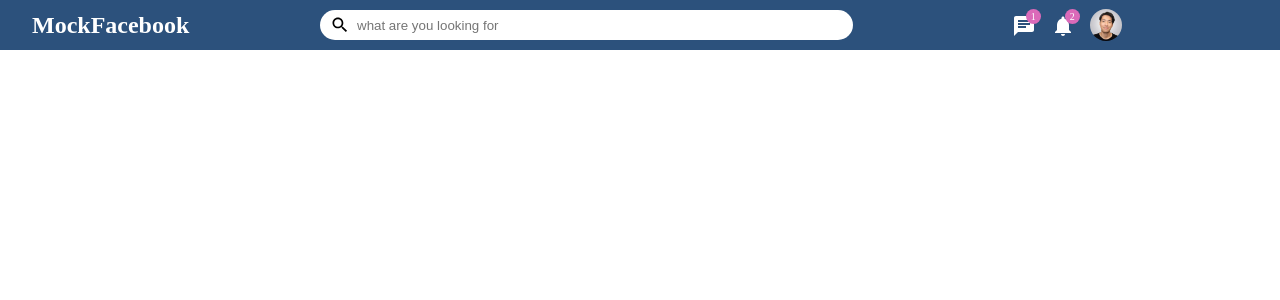
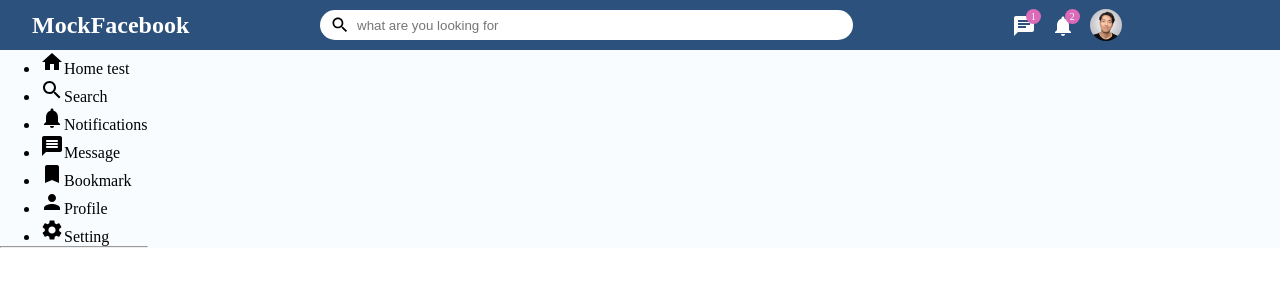
Before and after one commit to TomokiYoshizawa/MockFacebook-client, a React (Vite) app: page / in a window 1280 px wide. Shown: the top 300 px of the page. Built offline with nearby package versions, Linux system fonts and the light colour scheme.

Commit message:
add menu component

```diff
--- /dev/null
+++ b/src/components/Menus/Menus.jsx
@@ -0,0 +1,47 @@
+import React from "react";
+import Home from "@mui/icons-material/Home";
+import Search from "@mui/icons-material/Search";
+import Notification from "@mui/icons-material/Notifications";
+import MessageRounded from "@mui/icons-material/MessageRounded";
+import Bookmark from "@mui/icons-material/Bookmark";
+import Person from "@mui/icons-material/Person";
+import Settings from "@mui/icons-material/Settings";
+function Menus() {
+  return (
+    <div className="menu__wrapper">
+      <ul className="menu__list">
+        <li className="menu__item">
+          <Home className="menu__icon" />
+          <span className="menu__text">Home test</span>
+        </li>
+        <li className="menu__item">
+          <Search className="menu__icon" />
+          <span className="menu__text">Search</span>
+        </li>
+        <li className="menu__item">
+          <Notification className="menu__icon" />
+          <span className="menu__text">Notifications</span>
+        </li>
+        <li className="menu__item">
+          <MessageRounded className="menu__icon" />
+          <span className="menu__text">Message</span>
+        </li>
+        <li className="menu__item">
+          <Bookmark className="menu__icon" />
+          <span className="menu__text">Bookmark</span>
+        </li>
+        <li className="menu__item">
+          <Person className="menu__icon" />
+          <span className="menu__text">Profile</span>
+        </li>
+        <li className="menu__item">
+          <Settings className="menu__icon" />
+          <span className="menu__text">Setting</span>
+        </li>
+      </ul>
+      <hr className="menu__hr" />
+    </div>
+  );
+}
+
+export default Menus;
--- /dev/null
+++ b/src/components/RightBar/RightBar.jsx
@@ -0,0 +1,11 @@
+import React from "react";
+
+function RightBar() {
+  return (
+    <div>
+      <p>rightbar</p>
+    </div>
+  );
+}
+
+export default RightBar;
--- a/src/components/SideBar/SideBar.jsx
+++ b/src/components/SideBar/SideBar.jsx
@@ -1,8 +1,13 @@
 /* eslint-disable no-unused-vars */
 import React from "react";
+import Menus from "../Menus/Menus";
 
 function SideBar() {
-  return <div></div>;
+  return (
+    <div className="sidebar">
+      <Menus />
+    </div>
+  );
 }
 
 export default SideBar;
--- /dev/null
+++ b/src/components/Timeline/Timeline.jsx
@@ -0,0 +1,11 @@
+import React from "react";
+
+function Timeline() {
+  return (
+    <div>
+      <p>timeline</p>
+    </div>
+  );
+}
+
+export default Timeline;
--- a/src/pages/HomePage/HomePage.jsx
+++ b/src/pages/HomePage/HomePage.jsx
@@ -1,13 +1,17 @@
 import TopBar from "../../components/Topbar/Topbar.jsx";
 import SideBar from "../../components/SideBar/SideBar.jsx";
-
+import Timeline from "../../components/Timeline/Timeline.jsx";
+import RightBar from "../../components/RightBar/RightBar.jsx";
+import "./HomePage.scss";
 function HomePage() {
   return (
     <div className="home">
       <TopBar />
-      <SideBar />
-      {/* <Timeline />
-            <Rightbar /> */}
+      <div className="home__container">
+        <SideBar />
+        {/* <Timeline />
+        <RightBar /> */}
+      </div>
     </div>
   );
 }
--- a/src/pages/HomePage/HomePage.scss
+++ b/src/pages/HomePage/HomePage.scss
@@ -0,0 +1,10 @@
+@use "../../styles/partials/variables" as *;
+@use "../../styles/partials/mixins" as *;
+@use "../../styles/partials/colors" as *;
+
+.home {
+  &__container {
+    display: flex;
+    background-color: $colour-mockFacebook-secondary-background;
+  }
+}
--- a/src/styles/partials/_colors.scss
+++ b/src/styles/partials/_colors.scss
@@ -1,4 +1,5 @@
 $colour-mockFacebook-primary: #2c517c;
 $colour-mockFacebook-primary-background: white;
+$colour-mockFacebook-secondary-background: #f8fcff;
 
 $colour-mockFacebook-notification: #db6ab9;
```
Also changed, not shown: src/components/FriendList/FriendList.jsx (added), src/components/FriendList/FriendList.scss (added), src/components/Menus/Menus.scss (added).
